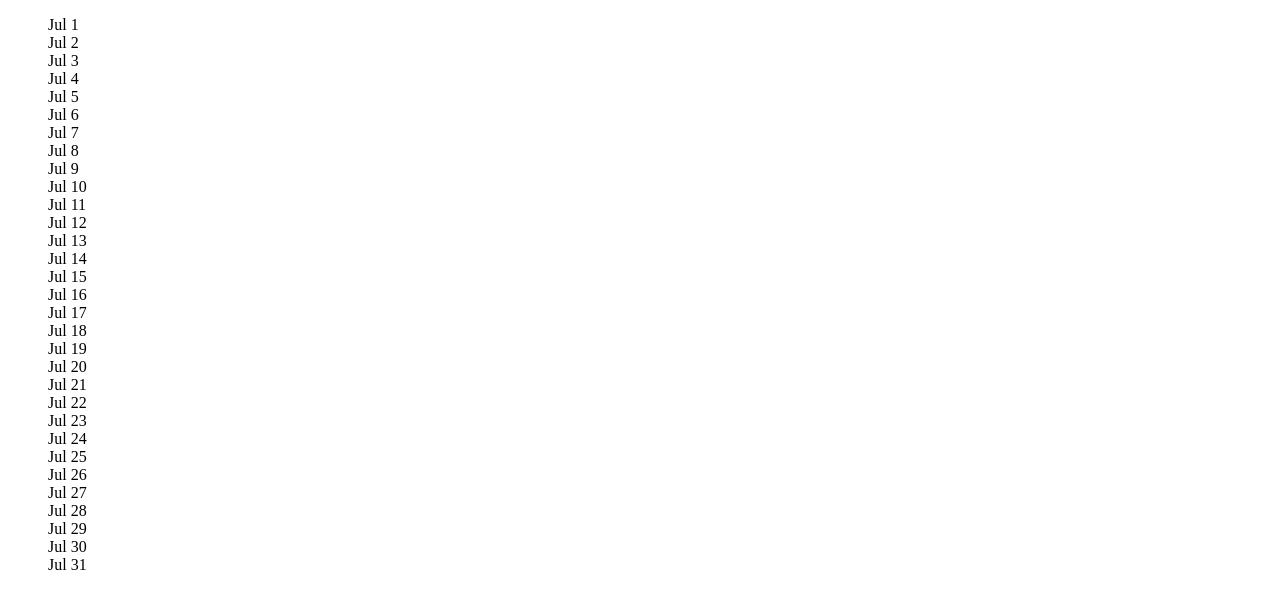
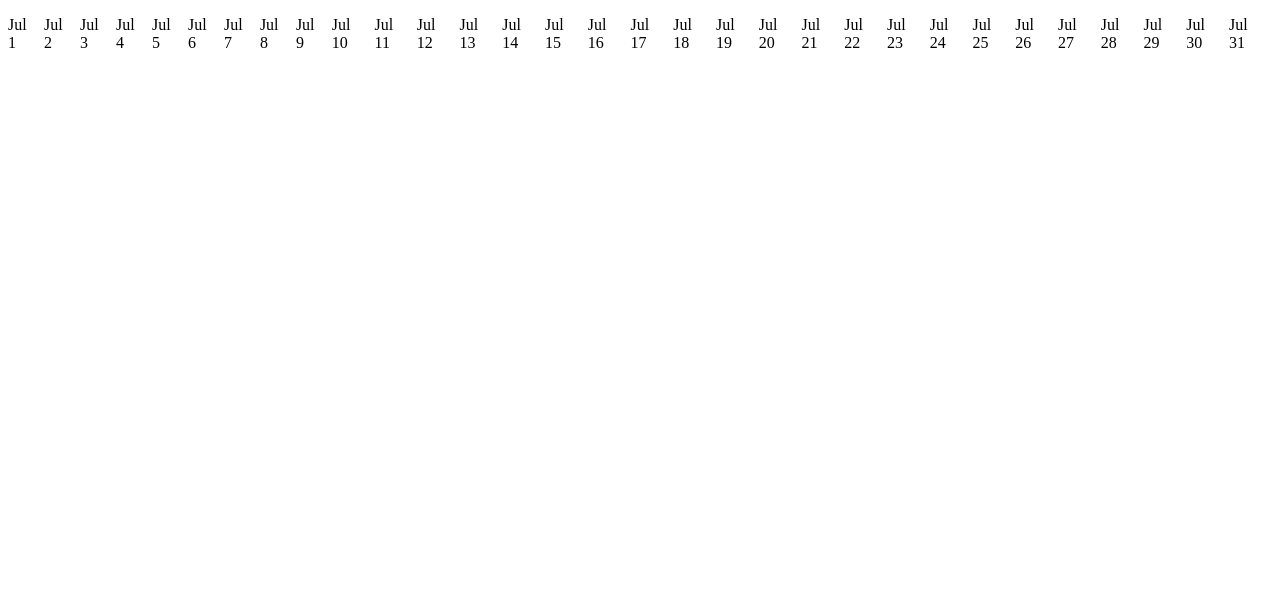
Before and after one commit to LutoshkinNS/otus-course, a React app: page / in a window 1280 px wide. Shown: the top 608 px of the page. Built offline with nearby package versions, Linux system fonts and the light colour scheme.

Commit message:
add styled components

```diff
--- a/package.json
+++ b/package.json
@@ -41,6 +41,7 @@
     "@types/node": "^18.6.1",
     "@types/react": "^18.0.15",
     "@types/react-dom": "^18.0.6",
+    "@types/styled-components": "^5.1.25",
     "@typescript-eslint/eslint-plugin": "^5.30.5",
     "@typescript-eslint/parser": "^5.30.5",
     "babel-jest": "^28.1.3",
@@ -65,6 +66,7 @@
   },
   "dependencies": {
     "react": "^18.2.0",
-    "react-dom": "^18.2.0"
+    "react-dom": "^18.2.0",
+    "styled-components": "^5.3.5"
   }
 }
--- a/src/components/Elements/DateItem/DateItem.tsx
+++ b/src/components/Elements/DateItem/DateItem.tsx
@@ -1,7 +1,13 @@
+import styled from 'styled-components';
+
 interface DateItemProps {
   date: string;
 }
 
+const ListItem = styled.li`
+  margin-right: 10px;
+`;
+
 export const DateItem = ({ date }: DateItemProps) => {
-  return <div data-testid="DateItemTest">{date}</div>;
+  return <ListItem data-testid="DateItemTest">{date}</ListItem>;
 };
--- a/src/components/Elements/DateList/DateList.tsx
+++ b/src/components/Elements/DateList/DateList.tsx
@@ -1,9 +1,17 @@
 import React from 'react';
+import styled from 'styled-components';
 
-type Props = {
+interface DateListProps {
   children?: React.ReactNode;
+}
+
+const List = styled.ul`
+  display: flex;
+  align-items: center;
+  list-style-type: none;
+  padding: 0;
+`;
+
+export const DateList = ({ children }: DateListProps) => {
+  return <List>{children}</List>;
 };
-
-export const DateList = ({ children }: Props) => {
-  return <ul>{children}</ul>;
-};
```
Also changed, not shown: 1 other file (tests, documents, lock files or other folders).
